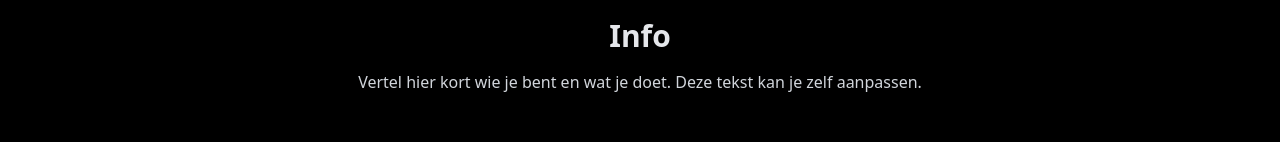
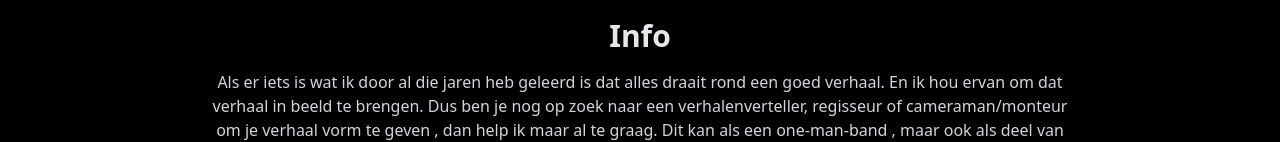
Before and after one commit to greenspantom/movingstories-react, a React (Vite) app: page / in a window 1280 px wide. Shown: the part 663-805 px from the top of the page. Built offline with nearby package versions, Linux system fonts and the light colour scheme.

Commit message:
Update Info.jsx

```diff
--- a/src/components/Info.jsx
+++ b/src/components/Info.jsx
@@ -1,10 +1,10 @@
 export default function Info() {
   return (
-    <section id="info" className="py-16">
+    <section id="STORY-STORY-STORY" className="py-16">
       <div className="max-w-4xl mx-auto px-4 text-center">
         <h2 className="text-2xl md:text-3xl font-bold mb-4">Info</h2>
         <p className="text-gray-300">
-          Vertel hier kort wie je bent en wat je doet. Deze tekst kan je zelf aanpassen.
+          Als er iets is wat ik door al die jaren heb geleerd is dat alles draait rond een goed verhaal. En ik hou ervan om dat verhaal in beeld te brengen. Dus ben je nog op zoek naar een verhalenverteller, regisseur of cameraman/monteur om je verhaal vorm te geven , dan help ik maar al te graag.  Dit kan als een one-man-band , maar ook als deel van een groter geheel.  Televisie, online, campagnes, corporate of iets heel persoonlijks, het kan allemaal. Want verhalen zijn niet alleen overal maar bovenal onmisbaar in onze samenleving.
         </p>
       </div>
     </section>
```
